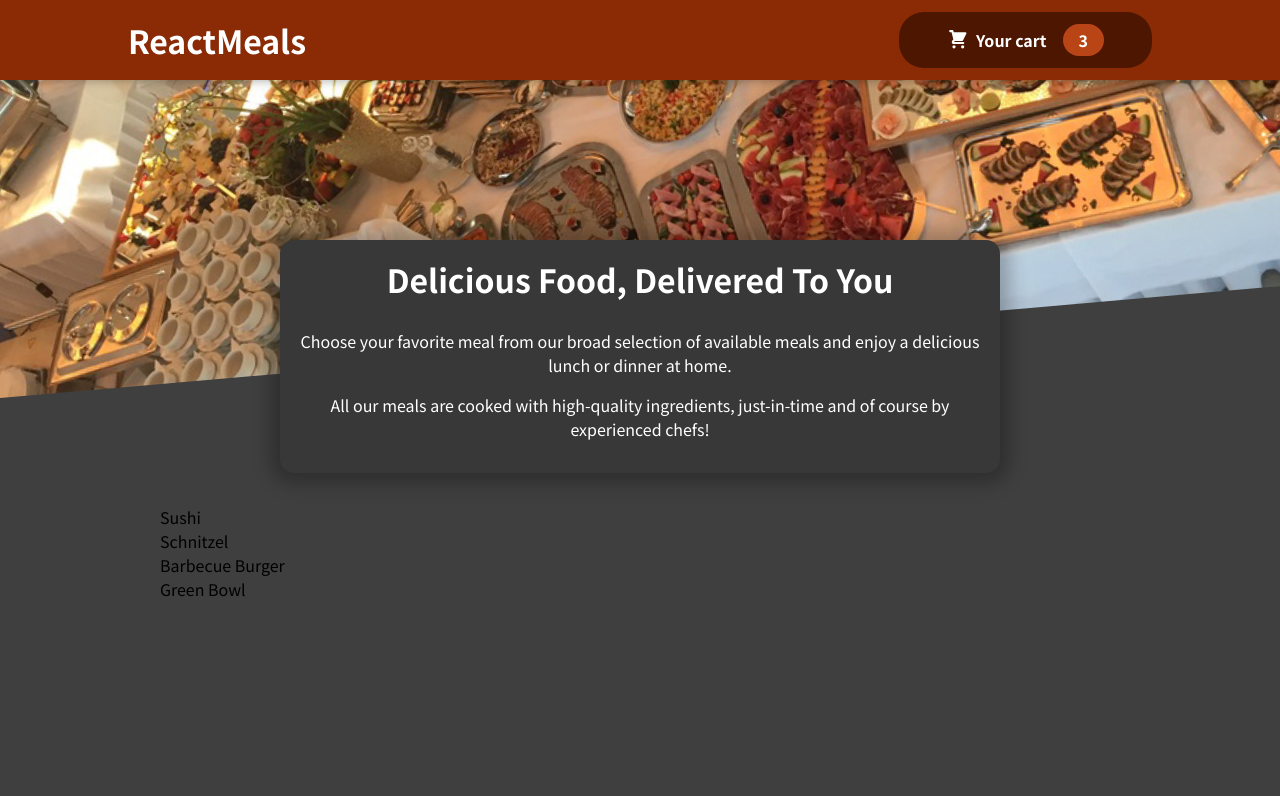
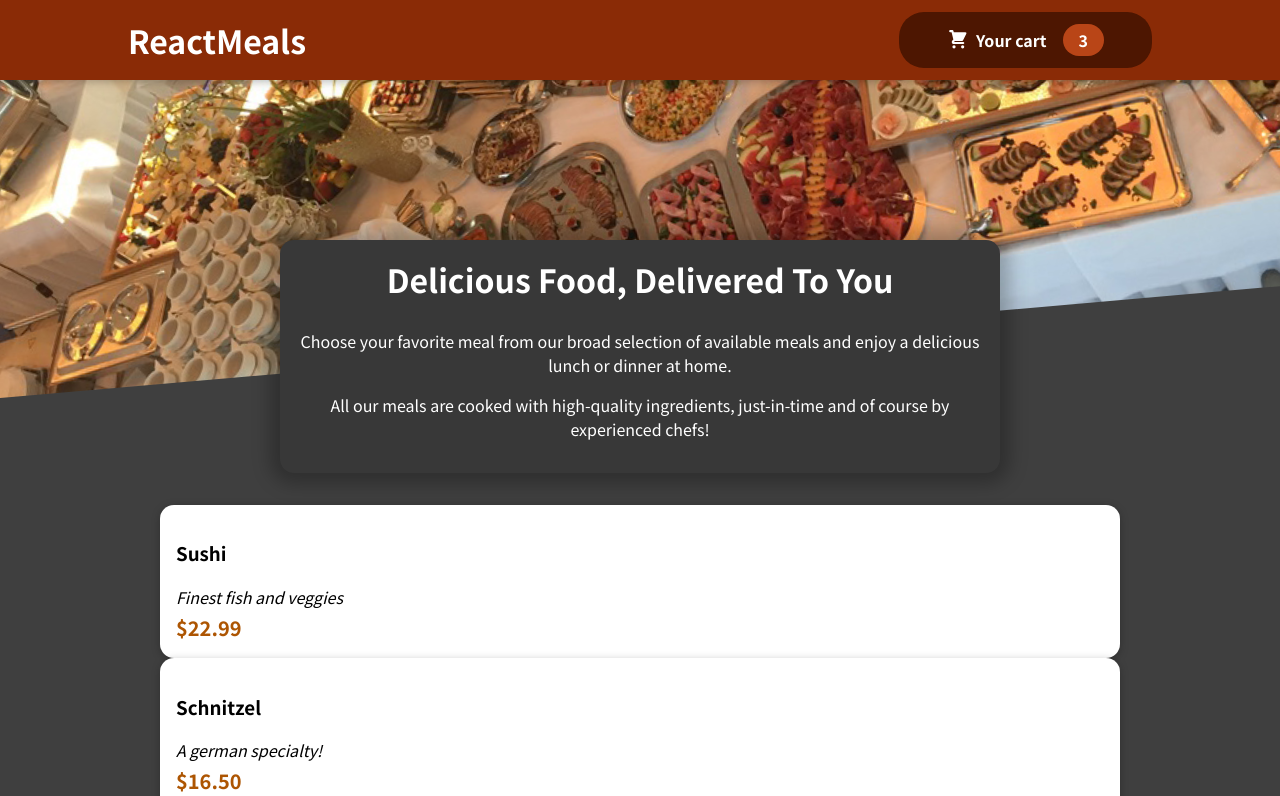
Before and after one commit to b3rking/food, a React (Create React App) app: page / in a window 1280 px wide. Shown: the top 796 px of the page. Built offline with nearby package versions, Linux system fonts and the light colour scheme.

Commit message:
add individual meal

```diff
--- a/res/Card.module.css
+++ /dev/null
@@ -1,6 +0,0 @@
-.card {
-  padding: 1rem;
-  box-shadow: 0 2px 8px rgba(0, 0, 0, 0.25);
-  border-radius: 14px;
-  background-color: white;
-}
--- a/src/Components/Meals/AvailableMeals.js
+++ b/src/Components/Meals/AvailableMeals.js
@@ -1,4 +1,6 @@
-import classes from './AvailableMeals.module.css'
+import classes from "./AvailableMeals.module.css";
+import Card from "../Ui/Card";
+import MealItem from "./MealItem/MealItem";
 
 const DUMMY_MEALS = [
     {
@@ -28,13 +30,22 @@ const DUMMY_MEALS = [
 ];
 
 const MealsSummary = () => {
-    return <section className={classes.meals}>
-        <ul>
-            {DUMMY_MEALS.map(meal => (
-                <li key={meal.id}>{meal.name}</li>
-            ))}
-        </ul>
-    </section>
+    return (
+        <section className={classes.meals}>
+            <ul>
+                {DUMMY_MEALS.map((meal) => (
+                    <Card>
+                        <MealItem
+                            id={meal.id}
+                            name={meal.name}
+                            description={meal.description}
+                            price={meal.price}
+                        />
+                    </Card>
+                ))}
+            </ul>
+        </section>
+    );
 };
 
 export default MealsSummary;
--- /dev/null
+++ b/src/Components/Meals/MealItem/MealItem.js
@@ -0,0 +1,18 @@
+import classes from "./MealItem.module.css";
+
+const MealItem = (props) => {
+    const price = `$${props.price.toFixed(2)}`;
+
+    return (
+        <li key={props.id}>
+            <div className="">
+                <h3>{props.name}</h3>
+                <div className={classes.description}>{props.description}</div>
+                <div className={classes.price}>{price}</div>
+            </div>
+            <div className=""></div>
+        </li>
+    );
+};
+
+export default MealItem;
--- /dev/null
+++ b/src/Components/Ui/Card.js
@@ -0,0 +1,7 @@
+import classes from "./Card.module.css";
+
+const Card = (props) => {
+    return <div className={classes.card}>{props.children}</div>;
+};
+
+export default Card;
--- /dev/null
+++ b/src/Components/Ui/Card.module.css
@@ -0,0 +1,6 @@
+.card {
+    padding: 1rem;
+    box-shadow: 0 2px 8px rgba(0, 0, 0, 0.25);
+    border-radius: 14px;
+    background-color: white;
+}
```
Also changed, not shown: src/Components/Meals/MealItem/MealItem.module.css (renamed from res/MealItem.module.css).
